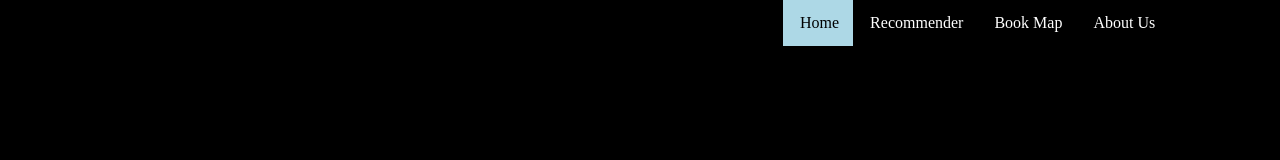
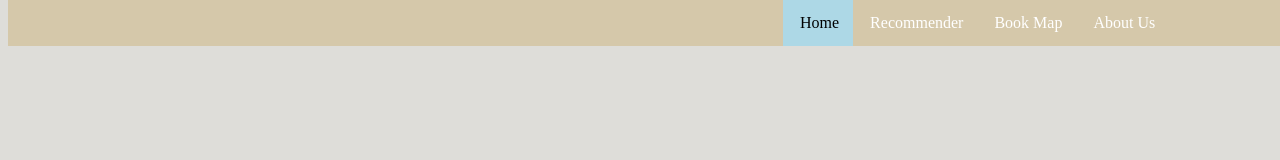
Before and after one commit to Harshrajsinh-005/user-experience-and-the-web, a plain HTML site: page index.html in a window 1280 px wide. Drawn offline with Linux system fonts and the light colour scheme.

Commit message:
Update styles.css

```diff
--- a/styles.css
+++ b/styles.css
@@ -1,6 +1,6 @@
 html {
     font-family: 'Times New Roman', Times, serif;
-    background-color: black;
+    background-color:rgba(222,221,217,255);
     color: white;
 }
 
@@ -8,7 +8,7 @@ html {
     padding: 0;
     margin: 0;
     list-style-type: none;
-    background-color: black;
+    background-color: #d5c8aa;
     overflow: hidden;
     align-items: center;
     position: fixed;
```
